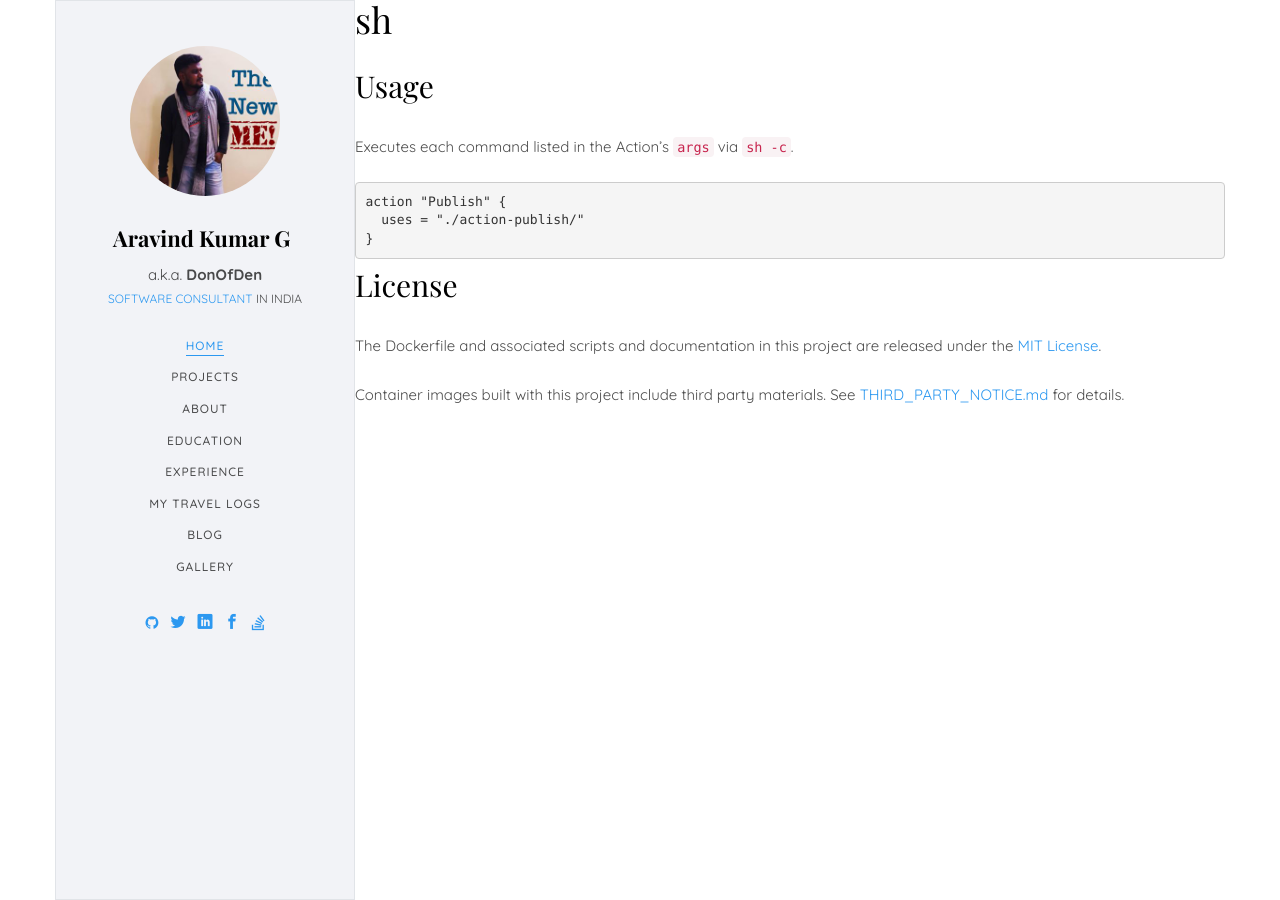
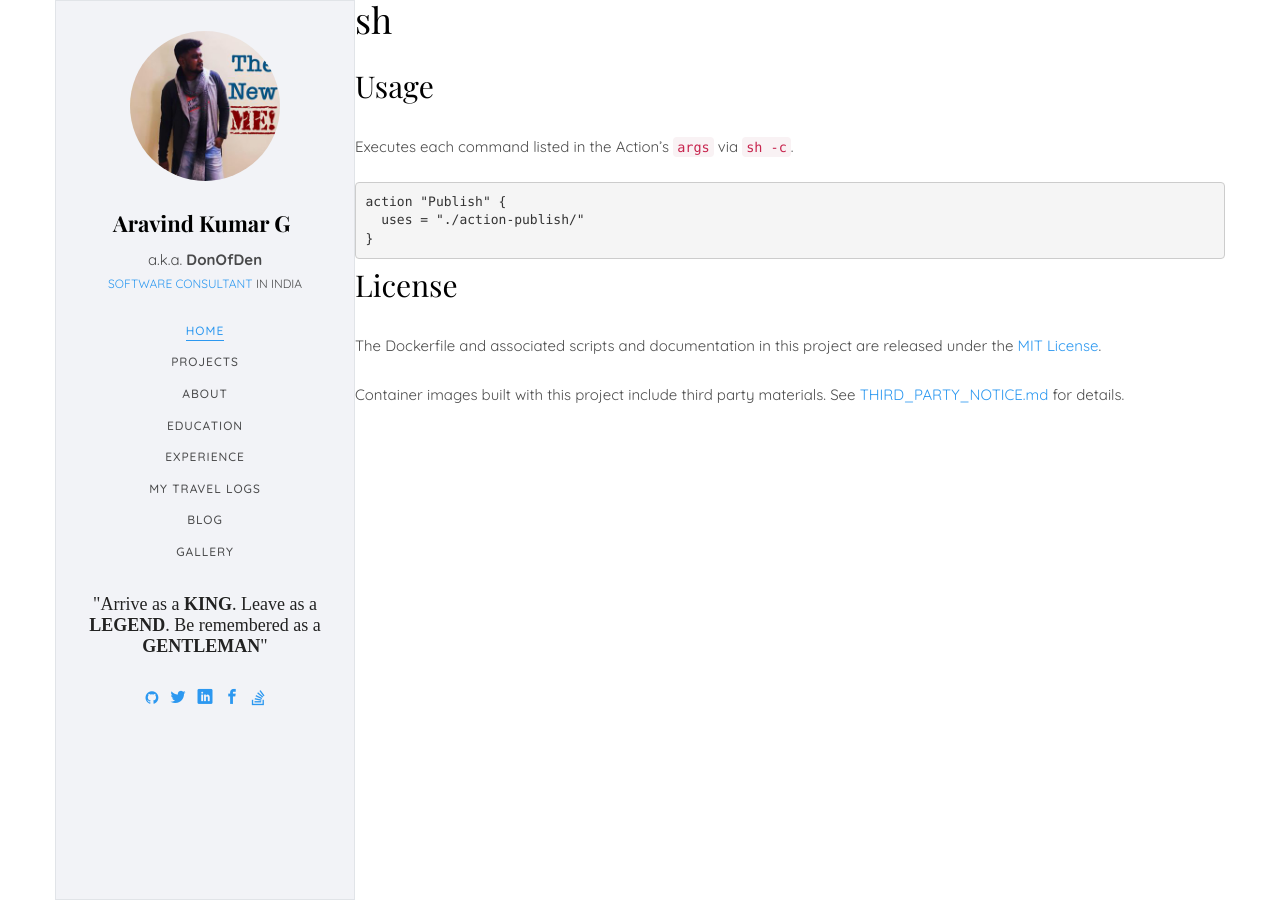
Before and after one commit to donofden/donofden.github.io, a Jekyll site: the page built from action-publish/README.md, in a window 1280 px wide. Built offline with Jekyll 4.4.1, drawn with Linux system fonts in a browser that asks for light colours; some web fonts are replaced; our own code applies the rules of GitHub Pages for plain Markdown files.

Commit message:
Arrive as a KING. Leave as a LEGEND. Be remembered as a GENTLEMAN.

```diff
--- a/_layouts/default.html
+++ b/_layouts/default.html
@@ -26,6 +26,7 @@ function rootPath() {
 					<span class="position"><a href="#">Software Consultant</a> in India</span>
 				</div>{% include leftmenu.html %}
 				<div class="colorlib-footer">
+					<p id="letterpress">"Arrive as a <b>KING</b>. Leave as a <b>LEGEND</b>. Be remembered as a <b>GENTLEMAN</b>"</p>
 					<ul>
 						<li><a href="https://github.com/donofden" target="_blank"><i class="fa fa-github" aria-hidden="true"></i></a>
 						</li>
--- a/css/style.css
+++ b/css/style.css
@@ -91,7 +91,7 @@ figure figcaption {
 	position: relative;
 }
 #colorlib-aside {
-	padding-top: 3em;
+	padding-top: 2em;
 	padding-bottom: 40px;
 	float: left;
 	width: 300px;
@@ -103,6 +103,13 @@ figure figcaption {
 	-o-transition: 0.5s;
 	transition: 0.5s;
 }
+
+#letterpress {
+	text-shadow: 0px -1px 0px rgba(255,255,255,.5);
+	color: #222;
+	font: 18px 'LeagueGothicRegular';
+}
+
 @media screen and (max-width: 768px) {
 	#colorlib-aside {
 		width: 300px;
```
